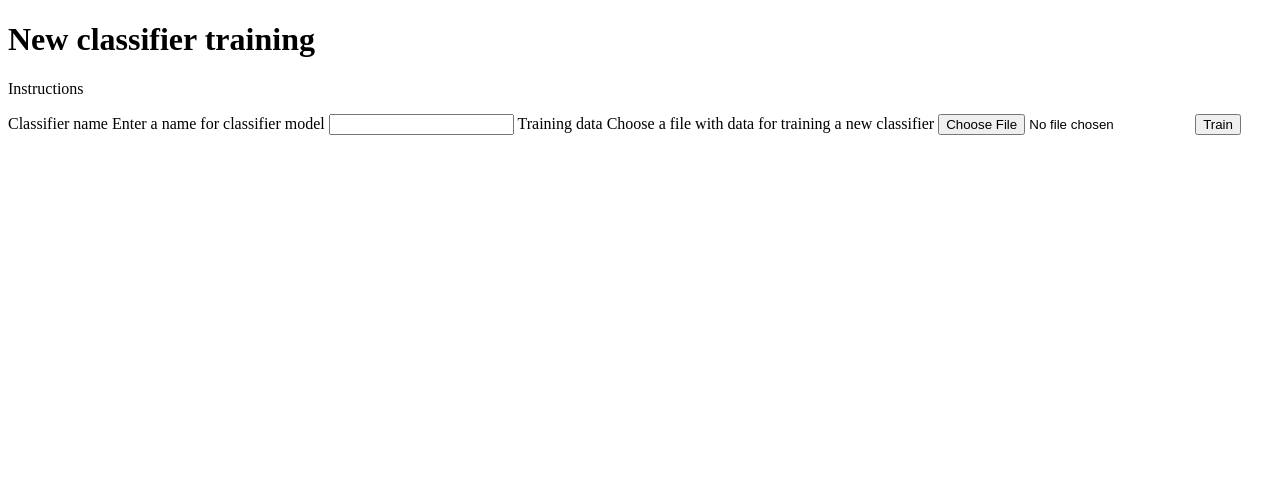
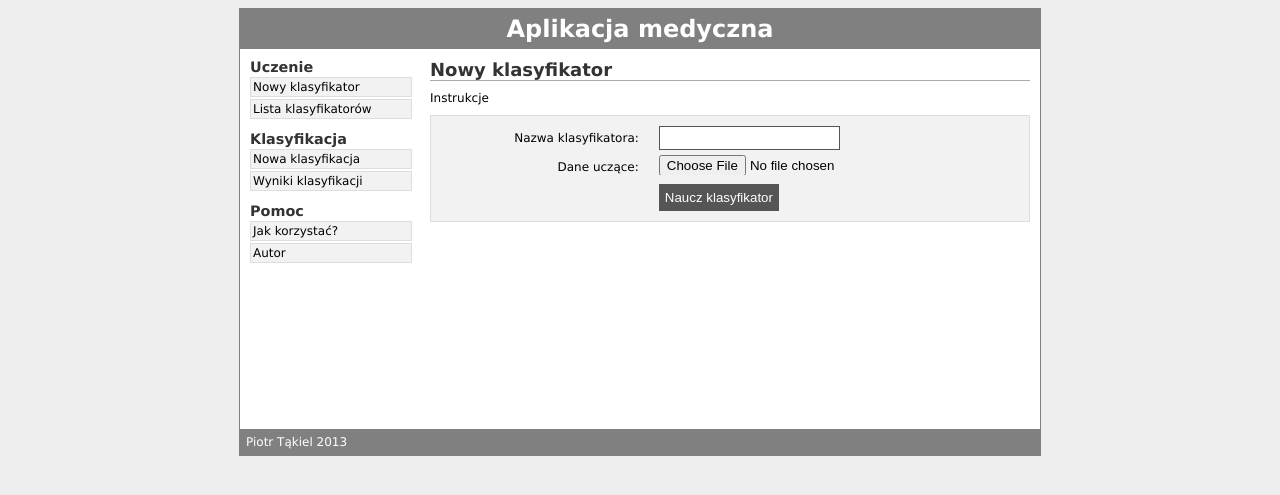
Before and after one commit to tolkjen/Degree, a Django app: page /med/trained/new/ in a window 1280 px wide. Shown: the top 495 px of the page. Run offline with Django 3.2, Linux system fonts and the light colour scheme.

Commit message:
Add CSS, operations on relational objects
App has a basic CSS look and feel. It is possible to add (teach),
remove and use classifiers to create classification objects.

```diff
--- /dev/null
+++ b/Django/med/static/med/style.css
@@ -0,0 +1,224 @@
+body
+{
+	font-family: Verdana, Arial;
+	font-size: 12px;
+	background-color: #EEEEEE;
+}
+
+div.container
+{
+	width: 800px;
+	margin: 0px auto;
+	border: 1px solid gray;
+	background-color: white;
+}
+
+div.header, div.footer
+{
+	padding: 0.5em;
+	color: white;
+	background-color: gray;
+	clear: left;
+}
+
+div.left
+{
+	float: left;
+	width: 160px;
+	margin: 0;
+	padding: 10px;
+}
+
+div.content
+{
+	margin-left: 180px;
+	padding: 10px;
+	min-height: 360px;
+}
+
+div.header h1
+{
+	padding: 0;
+	margin: 0;
+	text-align: center;
+}
+
+div.left p
+{
+	padding: 0;
+	margin: 0;
+	font-size: larger;
+	font-weight: bolder;
+	color: #333333;
+}
+
+div.left ul
+{
+	padding: 0;
+	margin: 0;
+	margin-bottom: 1em;
+	list-style-type: none;
+}
+
+div.left li
+{
+	margin-top: 2px;
+	margin-bottom: 2px;
+	padding: 0;
+}
+
+div.left a
+{
+	border: 1px solid #DDDDDD;
+	background-color: #F2F2F2;
+	color: black;
+	text-decoration: none;
+	display: block;
+	width: 156px;
+	padding: 2px;
+	margin: 0px;
+}
+
+div.left a:hover
+{
+	background-color: #FFFFFF;
+}
+
+div.content h1
+{
+	border-bottom: 1px solid #AAAAAA;
+	color: #333333;
+	padding: 0;
+	margin: 0;
+	margin-bottom: 8px;
+	font-size: large;
+}
+
+div.content div.error
+{
+	margin-bottom: 4px;
+	padding: 2px;
+	border: solid 1px #f2bab7;
+	background-color: #fbf4eb;
+	color: #9c5f5f;
+}
+
+div.content p
+{
+	margin-top: 10px;
+	margin-bottom: 10px;
+	padding: 0;
+}
+
+div.content a
+{
+	color: blue;
+	text-decoration: none;
+}
+
+div.content table
+{
+	width: 100%;
+	border-spacing: 0px;
+	border-collapse: collapse;
+	margin-top: 5px;
+}
+
+div.content tr.header
+{
+	background-color: #555555;
+	color: white;
+}
+
+div.content tr.even
+{
+	background-color: white;
+}
+
+div.content tr.odd
+{
+	background-color: #EEEEEE;
+}
+
+div.content td
+{
+	border-top: 0;
+	border-bottom: 1px solid #AAAAAA;
+	border-left: 1px solid #AAAAAA;
+	border-right: 1px solid #AAAAAA;
+	margin: 0;
+	padding: 4px;
+}
+
+div.content tr.header td
+{
+	border: 1px solid #555555;
+}
+
+div.content form
+{
+	border: 1px solid #DDDDDD;
+	background-color: #F2F2F2;
+	padding: 10px;
+	margin: 0 auto;
+	/*width: 400px;*/
+	overflow: auto;
+}
+
+div.content form div
+{
+	margin: 0px auto;
+	width: 80%;
+}
+
+div.content form label
+{
+	padding-top: 5px;
+	margin-right: 20px;
+	margin-bottom: 4px;
+	height: 20px;
+	width: 140px;
+	text-align: right;
+	float: left;
+	clear: left;
+}
+
+div.content form span
+{
+	padding-top: 5px;
+	font-style: italic;
+	height: 20px;
+	float: left;
+}
+
+div.content form input
+{
+	margin: 0px;
+	padding: 0;
+	height: 20px;
+	float: left;
+}
+
+div.content form input.cool
+{
+	border: 1px solid #555555;
+	padding-left: 2px;
+	height: 22px;
+}
+
+div.content form button
+{
+	border: 1px solid #555555;
+	background-color: #555555;
+	color: white;
+	margin-left: 160px;
+	padding: 5px;
+	float: left;
+	clear: left;
+}
+
+div.footer p
+{
+	padding: 0;
+	margin: 0;
+}
--- a/Django/med/templates/med/trained_list_new.html
+++ b/Django/med/templates/med/trained_list_new.html
@@ -1,35 +1,59 @@
 <!DOCTYPE html>
 <html>
 <head>
+{% load staticfiles %}
+<link rel="stylesheet" type="text/css" href="{% static 'med/style.css' %}" />
 <title>Medical site</title>
 </head>
 
 <body>
-<div id="stylized">
+<div class="container">
+<div class="header">
+	<h1>Aplikacja medyczna</h1>
+</div>
+<div class="left">
+	<p>Uczenie</p>
+	<ul>
+		<li><a href="{% url 'med:trained_list_new' %}">Nowy klasyfikator</a></li>
+		<li><a href="{% url 'med:trained_list' %}">Lista klasyfikatorów</a></li>
+	</ul>
+
+	<p>Klasyfikacja</p>
+	<ul>
+		<li><a href="{% url 'med:cls_list_new' %}">Nowa klasyfikacja</a></li>
+		<li><a href="{% url 'med:cls_list' %}">Wyniki klasyfikacji</a></li>
+	</ul>
+
+	<p>Pomoc</p>
+	<ul>
+		<li><a href="#">Jak korzystać?</a></li>
+		<li><a href="#">Autor</a></li>
+	</ul>
+</div>
+<div class="content">
+	<h1>Nowy klasyfikator</h1>
+	{% if error %}
+	<div class="error">{{ error }}</div>
+	{% endif %}
+	<p>Instrukcje</p>
 	<form id="form" name="form" method="post" action="{% url 'med:trained_list_new' %}" enctype="multipart/form-data">
+	<div>
 		{% csrf_token %}
 
-		<h1>New classifier training</h1>
+		<label>Nazwa klasyfikatora:</label>
+		<input class="cool" type="text" name="name" maxlength="64" />
 
-		{% if error %}
-		<div class="error">{{ error }}</div>
-		{% endif %}
-
-		<p>Instructions</p>
-
-		<label>Classifier name
-			<span>Enter a name for classifier model</span>
-		</label>
-		<input type="text" name="name" maxlength="64" />
-
-		<label>Training data
-			<span>Choose a file with data for training a new classifier</span>
-		</label>
+		<label>Dane uczące:</label>
 		<input type="file" name="uploaded_file" />
 
-		<button type="submit">Train</button>
+		<button type="submit">Naucz klasyfikator</button>
 		<div class="spacer"></div>
+	</div>
 	</form>
+</div>
+<div class="footer">
+	<p>Piotr Tąkiel 2013</p>
+</div>
 </div>
 </body>
 
--- a/Django/med/views.py
+++ b/Django/med/views.py
@@ -1,3 +1,5 @@
+# coding=utf-8
+
 from django.http import HttpResponseRedirect, HttpResponse
 from django.shortcuts import render, get_object_or_404
 from django.core.urlresolvers import reverse
@@ -30,14 +32,14 @@ def trained_list_new(request):
 			traindata.save()
 			return HttpResponseRedirect(reverse('med:trained_list'))
 		else:
-			error = "Please provide a name and a data file."
+			error = "Proszę wybrać nazwę oraz plik z danymi uczącymi!"
 			return render(request, 'med/trained_list_new.html', {'form': form, 'error': error})
 	return render(request, 'med/trained_list_new.html')
 
 def trained_list_delete(request, id):
 	classifications = ClassificationResults.objects.filter(train_data__id=id)
 	if len(classifications) > 0:
-		error = 'You can\'t delete this classifier because database contains results made with it. Delete them first.'
+		error = "Przed usunięciem wybranego klasyfikatora należy usunąć wszystkie wyniki klasyfikacji z nim związane."
 		request.session['trained_list_error'] = error
 	else:
 		trained = get_object_or_404(TrainData, pk=id)
@@ -64,7 +66,7 @@ def cls_list_new_form(request, id):
 			classification.save()
 			return HttpResponseRedirect(reverse('med:cls_list'))
 		else:
-			error = "Please provide a name and a data file."
+			error = "Proszę wybrać nazwę oraz plik z danymi uczącymi!"
 			return render(request, 'med/cls_list_new_form.html', {'model': model, 'id': id, 'error': error})
 	else:
 		request.session['train_data_id'] = id
```
Also changed, not shown: Django/med/templates/med/cls_list.html (+36 -6 lines), Django/med/templates/med/cls_list_new.html (+36 -6 lines), Django/med/templates/med/cls_list_new_form.html (+43 -21 lines), Django/med/templates/med/cls_list_preview.html (+48 -1 lines), Django/med/templates/med/index.html (+31 -4 lines), Django/med/templates/med/trained_list.html (+34 -4 lines), 2 other files.
